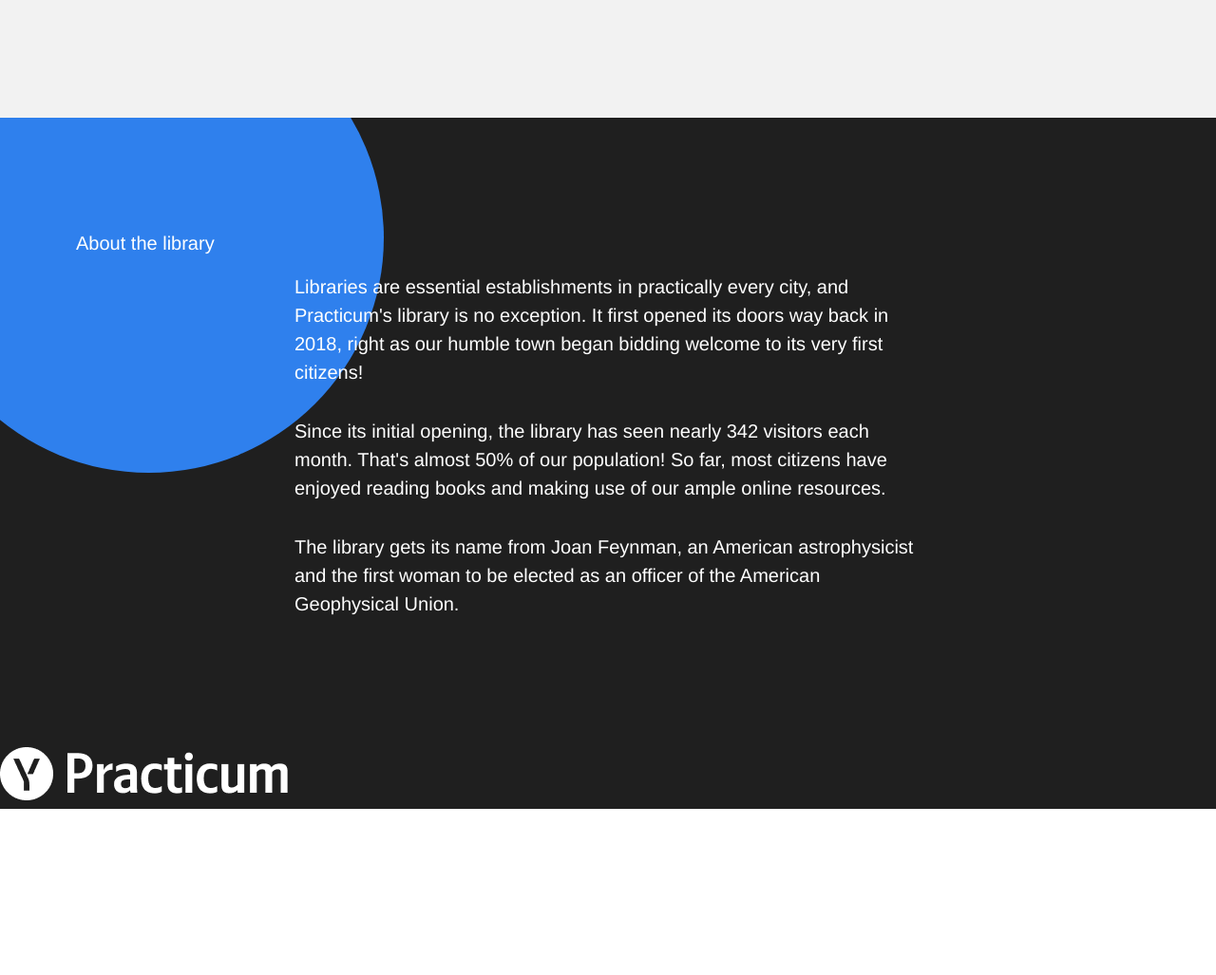
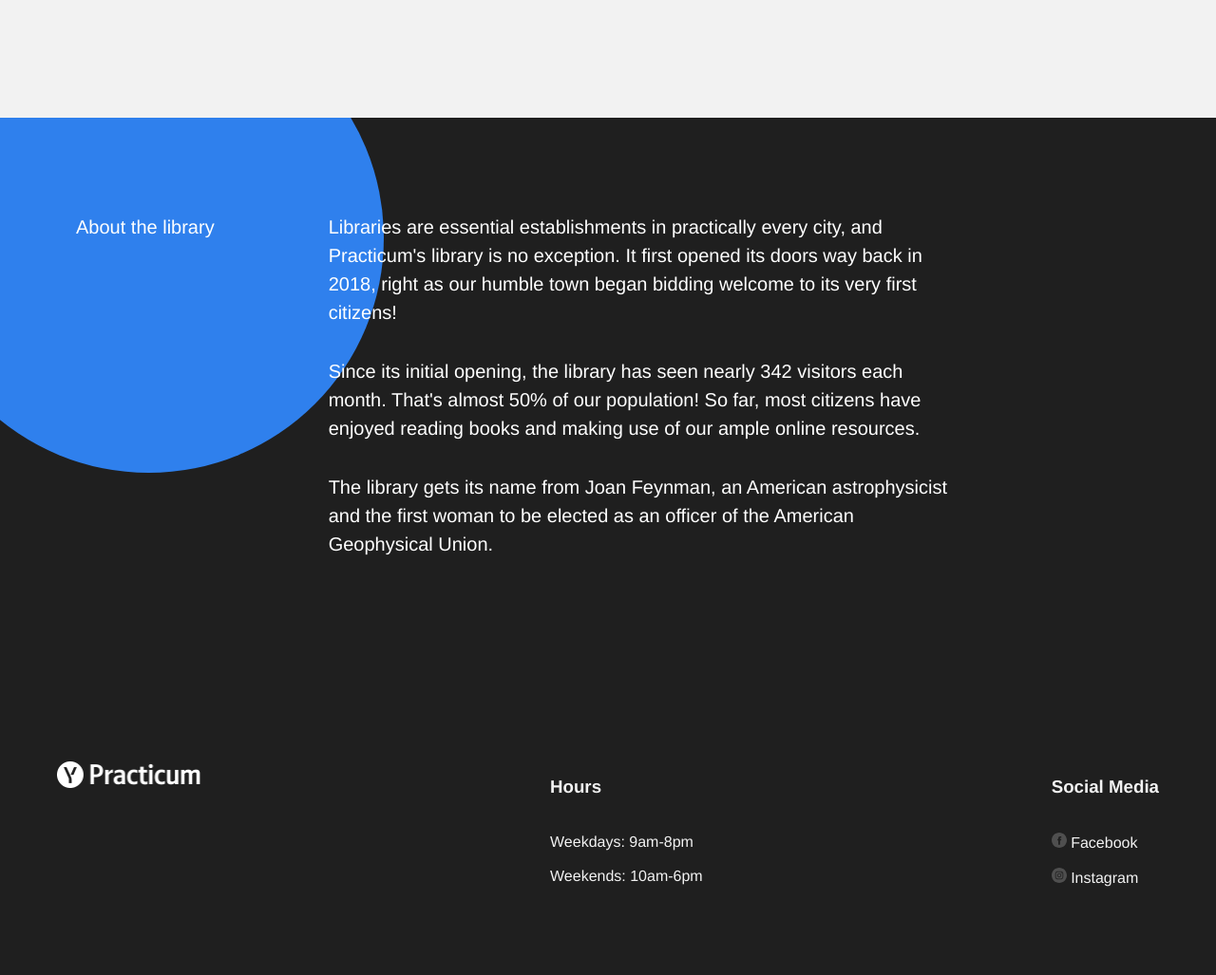
Before and after one commit to rmontellano2022/se_project_library, a plain HTML site: page index.html in a window 1280 px wide. Shown: the part 3318-4345 px from the top of the page at 95% size. Before the commit the page ends 4170 px from the top, so only its background shows below. Drawn offline with Linux system fonts and the light colour scheme.

Commit message:
newest update 6/21

```diff
--- a/index.html
+++ b/index.html
@@ -301,15 +301,46 @@
       </main>
       <footer class="footer">
         <div class="footer__columns">
-          <div class class="footer__column">
+          <div class="footer__column">
             <img
               src="./images/logo_white.png"
               alt="Practicum Logo"
               class="footer__logo"
             />
           </div>
-          <div class="footer__column"></div>
-          <div class="footer__column"></div>
+          <div class="footer__column_content_hours">
+            <h3 class="footer__column-heading">Hours</h3>
+            <ul class="footer__list">
+              <li class="footer__list-item">Weekdays: 9am-8pm</li>
+              <li class="footer__list-item">Weekends: 10am-6pm</li>
+            </ul>
+          </div>
+          <div class="footer__column_content_social">
+            <h3 class="footer__column-heading">Social Media</h3>
+            <ul class="footer__list">
+              <li class="footer__list-item">
+                <img
+                  src="./images/facebook_white.svg"
+                  alt="Facebook Logo"
+                  class="footer__social-icon"
+                />
+                <a href="https://www.Facebook.com/" class="footer__column-link"
+                  >Facebook</a
+                >
+              </li>
+              <li class="footer__list-item">
+                <img
+                  src="./images/instagram_white.svg"
+                  alt="Instagram Logo"
+                  class="footer__social-icon"
+                />
+                <a href="https://www.Instagram.com/" class="footer__column-link"
+                  >Instagram</a
+                >
+              </li>
+            </ul>
+          </div>
+          <!-- <p>@ 2022 Raul Montellano</p> -->
         </div>
         <!-- The time to mark up the footer has come, you can do it 💪 -->
       </footer>
--- a/styles/style.css
+++ b/styles/style.css
@@ -258,7 +258,7 @@
   flex-basis: 780px;
   max-width: 780px;
   position: relative;
-  border: 1px solid red;
+  /* border: 1px solid red; */
 }
 
 .events__image {
@@ -352,6 +352,7 @@
 .step {
   /* Add styles */
   flex-basis: 220px;
+  margin-right: 40px;
 }
 
 .step__title {
@@ -378,10 +379,11 @@
   overflow: hidden;
   position: relative;
   box-sizing: border-box;
+  display: flex;
 }
 
 .about__title {
-  margin-right: 128px;
+  margin: 0 120px 0 0;
   font-size: 20px;
   line-height: 30px;
   font-weight: 500;
@@ -396,8 +398,8 @@
   font-weight: 400;
   max-width: 660px;
   z-index: 1;
-  position: relative;
-  margin: auto;
+  /* position: relative; */
+  /* margin: auto; */
 }
 
 .about__paragraph {
@@ -419,19 +421,29 @@
 
 .footer {
   box-sizing: border-box;
+  padding: 80px 60px 102px;
+  background-color: #1f1f1f;
 }
 
 .footer__columns {
   background-color: #1f1f1f;
+  display: flex;
+  justify-content: space-between;
+  min-height: 224px;
+  /* padding: 80px 60px 102px; */
 }
 
 .footer__column_content_hours {
+  color: #f2f2f2;
 }
 
 .footer__column_content_social {
+  color: #f2f2f2;
 }
 
 .footer__logo {
+  width: 152px;
+  height: 32px;
 }
 
 .footer__list {
@@ -442,20 +454,30 @@
 }
 
 .footer__list-item {
+  padding-bottom: 16px;
 }
 
 .footer__column-heading {
+  padding-bottom: 20px;
 }
 
 .footer__column-link {
-  color: white;
+  color: #f2f2f2;
   font-size: 16px;
   line-height: 20px;
   text-decoration: none;
 }
 
 .footer__social-icon {
+  color: #f2f2f2;
+  width: 16px;
+  height: 16px;
 }
 
 .footer__copyright {
+  color: #f2f2f2;
 }
+
+.footer__column-link:hover {
+  background-color: #c1c1c1;
+}
```
